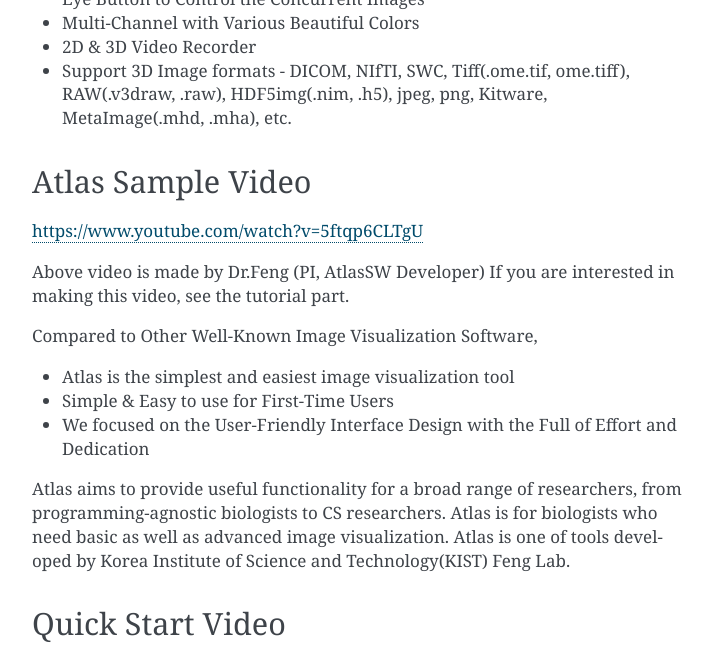
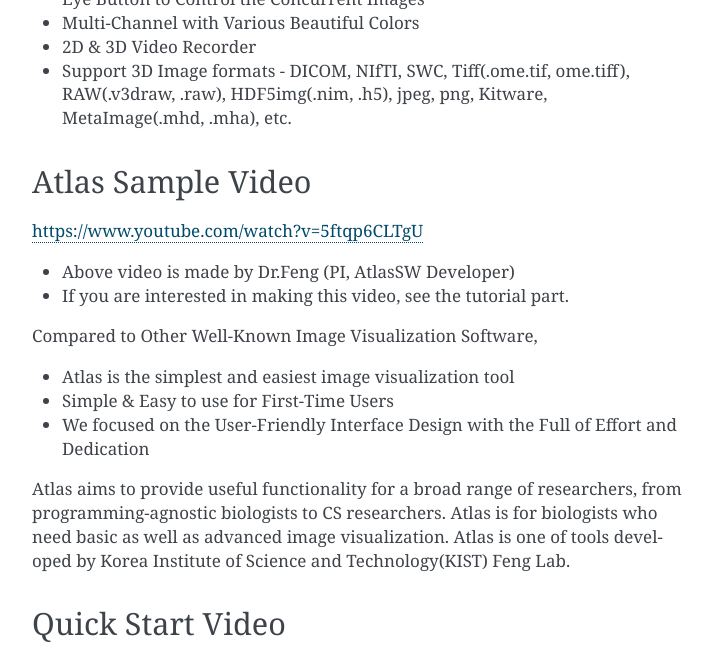
Before and after one commit to feng-lab/atlas-doc, a Sphinx documentation site: the page built from docs/source/index.rst, in a window 1280 px wide and 900 px high, scrolled down 731 px, cut to the strip 0-650 px from the top of the window. Shown: the whole strip, without its empty margins (388-1099 px from the left). Built offline with Sphinx 7.4.7, drawn with Linux system fonts in a browser that asks for light colours.

Commit message:
update docs

```diff
--- a/docs/source/index.rst
+++ b/docs/source/index.rst
@@ -33,8 +33,8 @@
 ^^^^^^^^^^^^^^^^^^
 https://www.youtube.com/watch?v=5ftqp6CLTgU
 
-Above video is made by Dr.Feng (PI, AtlasSW  Developer)
-If you are interested in making this video, see the tutorial part.
+* Above video is made by Dr.Feng (PI, AtlasSW  Developer)
+* If you are interested in making this video, see the tutorial part.
 
 
 Compared to Other Well-Known Image Visualization Software,
```
